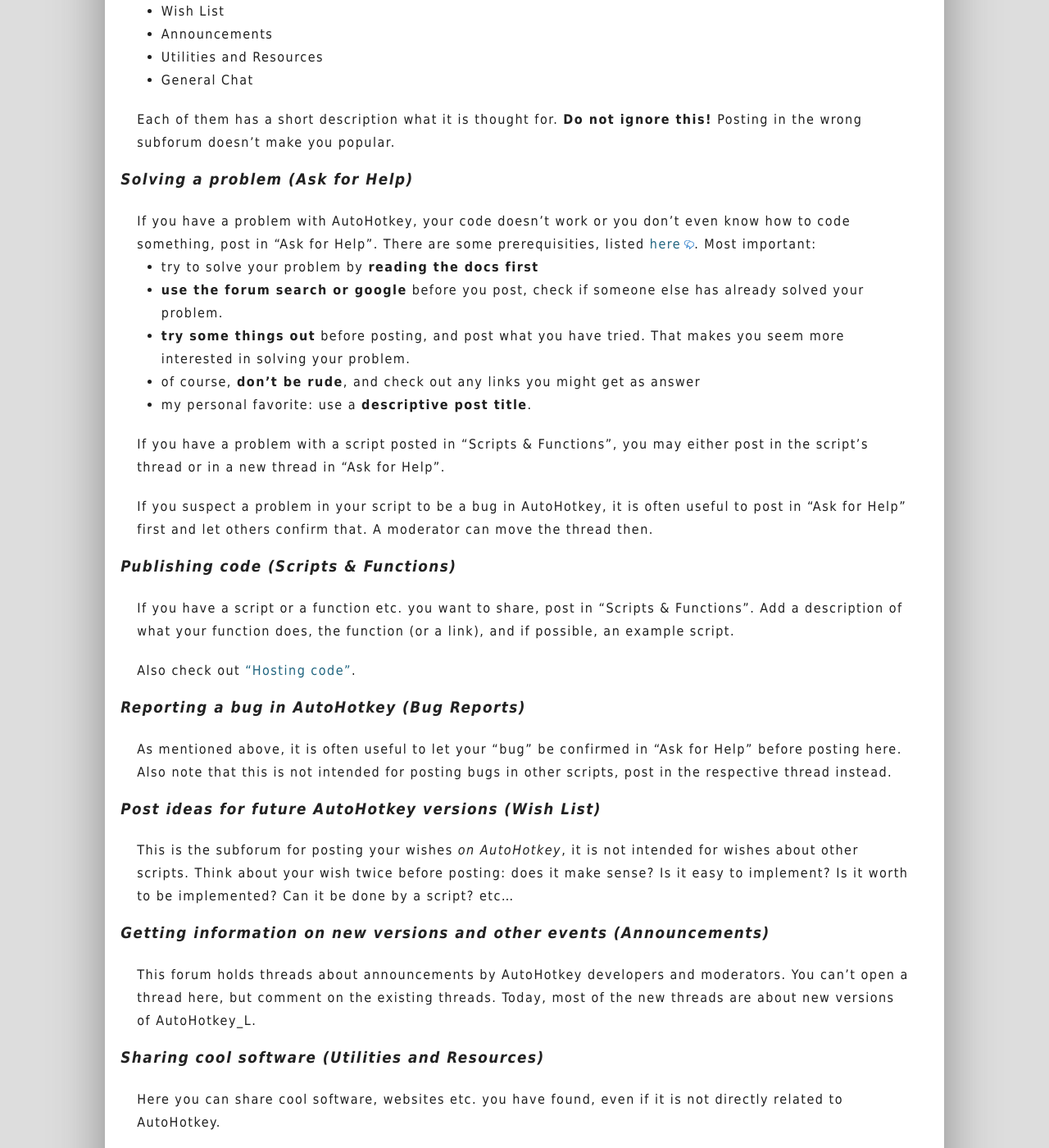
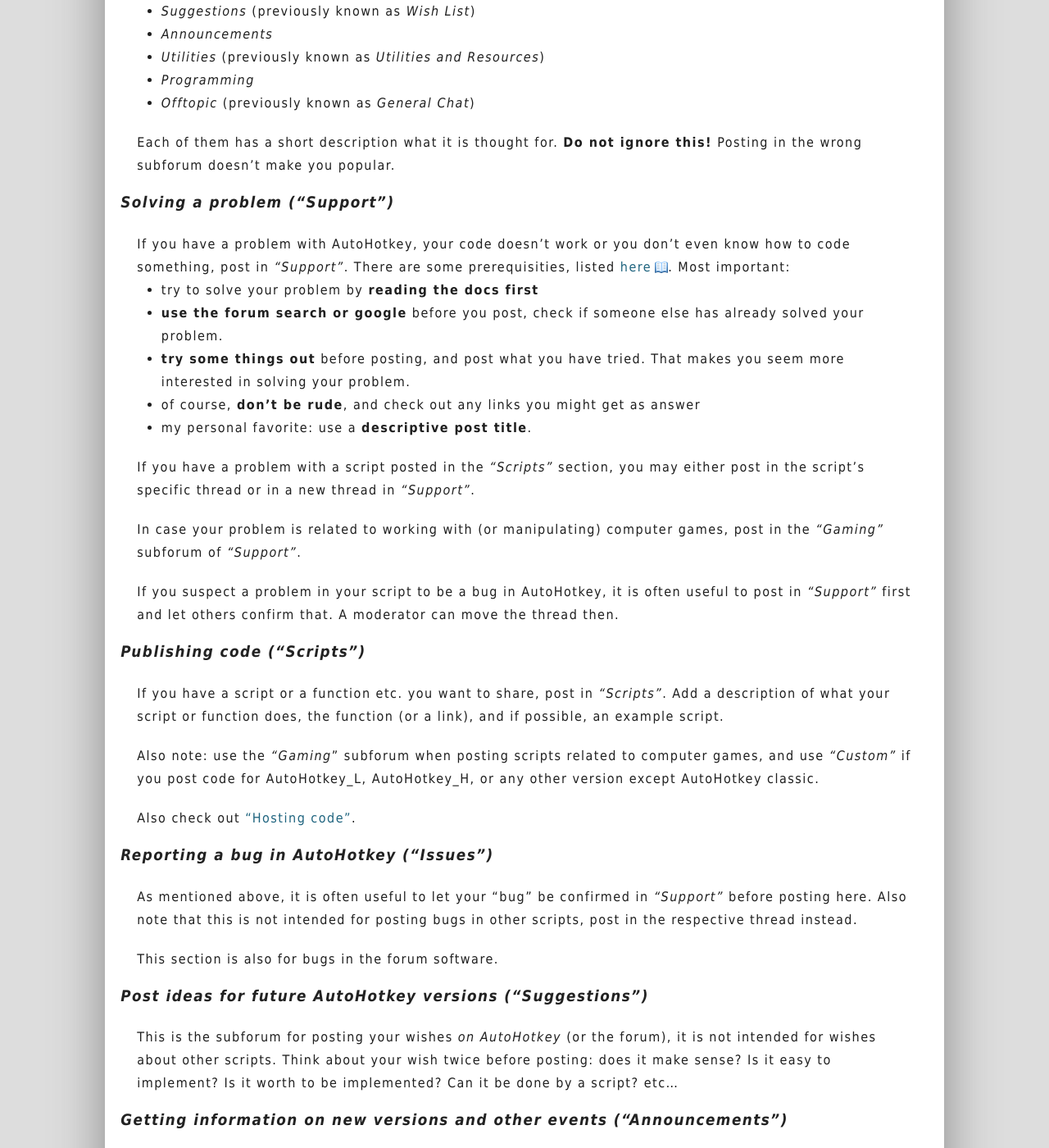
Before and after one commit to maul-esel/ahkbook, a Jekyll site: the page built from en/_posts/2011-11-03-Guide-Forums.markdown, in a window 1280 px wide and 1400 px high, scrolled down 461 px. Shown: the whole window at 82% size. Built offline with Jekyll 4.4.1, drawn with Linux system fonts in a browser that asks for light colours; some of the changed text lies outside the part shown.

Commit message:
adjust to forum update

```diff
--- a/en/_posts/2011-11-03-Guide-Forums.markdown
+++ b/en/_posts/2011-11-03-Guide-Forums.markdown
@@ -7,68 +7,89 @@ permalink: /en/Guide-Forums.html
 # A guide to the AutoHotkey forums
 
 ## Forums for different languages
-There's the [english forum](http://www.autohotkey.com/forum/), the [german forum](http://de.autohotkey.com/forum/), the [chinese forum](http://ahk.5d6d.com/), the [korean forum](http://cafe.naver.com/AutoHotKey) and the [russian forum](http://forum.script-coding.com/viewforum.php?id=13). Of course you're welcome to post in any of these, given you can understand the answers ;-).
+There's the [english forum](http://www.autohotkey.com/community/), the [german forum](http://de.autohotkey.com/forum/), the [chinese forum](http://ahk.5d6d.com/), the [korean forum](http://cafe.naver.com/AutoHotKey) and the [russian forum](http://forum.script-coding.com/viewforum.php?id=13). Of course you're welcome to post in any of these, given you can understand the answers ;-).
 In this section, we will look at the english forum.
 
 ## Subforums
 There are 7 public subforums:
-* Ask for Help
-* Scripts & Functions
-* Bug Reports
-* Wish List
-* Announcements
+* *Support* (previously known as *Ask for Help*)
+* *Scripts* (previously known as *Scripts & Functions*)
+* *Issues* (previously known as *Bug Reports*)
+* *Suggestions* (previously known as *Wish List*)
+* *Announcements*
 
-* Utilities and Resources
-* General Chat
+* *Utilities* (previously known as *Utilities and Resources*)
+* *Programming*
+* *Offtopic* (previously known as *General Chat*)
 
 Each of them has a short description what it is thought for. **Do not ignore this!** Posting in the wrong subforum doesn't make you popular.
 
-### Solving a problem (Ask for Help)
-If you have a problem with AutoHotkey, your code doesn't work or you don't even know how to code something, post in "Ask for Help". There are some prerequisities, listed [here](http://www.autohotkey.com/forum/viewtopic.php?t=4986). Most important:
+### Solving a problem (*"Support"*)
+If you have a problem with AutoHotkey, your code doesn't work or you don't even know how to code something, post in *"Support"*. There are some prerequisities, listed [here](http://www.autohotkey.com/community/viewtopic.php?t=4986). Most important:
 * try to solve your problem by **reading the docs first**
 * **use the forum search or google** before you post, check if someone else has already solved your problem.
 * **try some things out** before posting, and post what you have tried. That makes you seem more interested in solving your problem.
 * of course, **don't be rude**, and check out any links you might get as answer
 * my personal favorite: use a **descriptive post title**.
 
-If you have a problem with a script posted in "Scripts & Functions", you may either post in the script's thread or in a new thread in "Ask for Help".
+If you have a problem with a script posted in the *"Scripts"* section, you may either post in the script's specific thread or in a new thread in *"Support"*.
 
-If you suspect a problem in your script to be a bug in AutoHotkey, it is often useful to post in "Ask for Help" first and let others confirm that. A moderator can move the thread then.
+In case your problem is related to working with (or manipulating) computer games, post in the *"Gaming"* subforum of *"Support"*.
 
-### Publishing code (Scripts & Functions)
-If you have a script or a function etc. you want to share, post in "Scripts & Functions". Add a description of what your function does, the function (or a link), and if possible, an example script.
+If you suspect a problem in your script to be a bug in AutoHotkey, it is often useful to post in *"Support"* first and let others confirm that. A moderator can move the thread then.
+
+### Publishing code (*"Scripts"*)
+If you have a script or a function etc. you want to share, post in *"Scripts"*. Add a description of what your script or function does, the function (or a link), and if possible, an example script.
+
+Also note: use the *"Gaming*" subforum when posting scripts related to computer games, and use *"Custom"* if you post code for AutoHotkey\_L, AutoHotkey\_H, or any other version except AutoHotkey classic.
 
 Also check out ["Hosting code"](#hosting_code).
 
-### Reporting a bug in AutoHotkey (Bug Reports)
-As mentioned above, it is often useful to let your "bug" be confirmed in "Ask for Help" before posting here. Also note that this is not intended for posting bugs in other scripts, post in the respective thread instead.
+### Reporting a bug in AutoHotkey (*"Issues"*)
+As mentioned above, it is often useful to let your "bug" be confirmed in *"Support"* before posting here. Also note that this is not intended for posting bugs in other scripts, post in the respective thread instead.
 
-### Post ideas for future AutoHotkey versions (Wish List)
-This is the subforum for posting your wishes *on AutoHotkey*, it is not intended for wishes about other scripts. Think about your wish twice before posting: does it make sense? Is it easy to implement? Is it worth to be implemented? Can it be done by a script? etc...
+This section is also for bugs in the forum software.
 
-### Getting information on new versions and other events (Announcements)
+### Post ideas for future AutoHotkey versions (*"Suggestions"*)
+This is the subforum for posting your wishes *on AutoHotkey* (or the forum), it is not intended for wishes about other scripts. Think about your wish twice before posting: does it make sense? Is it easy to implement? Is it worth to be implemented? Can it be done by a script? etc...
+
+### Getting information on new versions and other events (*"Announcements"*)
 This forum holds threads about announcements by AutoHotkey developers and moderators. You can't open a thread here, but comment on the existing threads. Today, most of the new threads are about new versions of AutoHotkey\_L.
 
-### Sharing cool software (Utilities and Resources)
+### Sharing cool software (*"Utilities"*)
 Here you can share cool software, websites etc. you have found, even if it is not directly related to AutoHotkey.
 
-### Offtopic (General Chat)
-In "General Chat", you can post about everything you want. You can discuss on what happens in other forums, the web and the rest of the world.
+### Other programming languages (*"Programming"*)
+Here you can chat about other programming languages you used, programming technologies etc. For help requests, consider to go to another forum about the programming language you're using, because there might be more people able to help you.
+
+### More things to talk about (*"Offtopic"*)
+In *"Offtopic"*, you can post about everything you want. You can discuss on what happens in other forums, the web and the rest of the world.
 
 ## Registering
 You can post in the english forum without registration. There's no problem with that, but *please* choose ***any*** nickname and enter it in the field (and do not leave it empty). This makes discussion easier, as otherwise there are sometimes several users named <cite>Guest</cite> discussing with each other.
 
-If you visit the forum often, or you plan to post in "Scripts & Functions", consider a registration. This makes you identifyable by other users (nobody else can post under your nickname) and offers you the possibility to edit posts later or communicate via PM.
+When posting as guest, you'll now also have to answer a little question (to prevent spam bots) such as <cite>What's the 3rd letter of the English alphabet?</cite> or stuff like that.
+
+If you visit the forum often, or you plan to post in *"Scripts"*, consider a registration. This makes you identifyable by other users (nobody else can post under your nickname) and offers you the possibility to edit posts later or to communicate via PM.
 
 ## Terms of Use
-When posting anywhere in the forums, please ensure you don't violate its [Terms of use]().
+When posting anywhere in the forums, please ensure you don't violate its [Terms of use](http://www.autohotkey.com/community/ucp.php?mode=register).
 
 ## Hosting code
 There are pretty much ways to host your code. There's [autohotkey.net](http://www.autohotkey.net), a site which offers free FTP hosting (just create an account there) and a Pastebin, but only for AutoHotkey-related content.
 
 More and more users also use [github](https://www.github.com), where you can host open source code for free (or closed-source for money), regardless of the coding language. Github is also used to [host this site](https://www.github.com/maul-esel/ahkbook/). Usage is a little more complicate, but you'll get used to it, and it has a lot of features.
 
-Of course, you can also use any other hosting site, such as SkyDrive, Dropbox, or include the code directly in your forum posts. If doing so, please enclose the code in `[code] ; my code [/code]` tags. This also applies when posting in "Ask for Help".
+Of course, you can also use any other hosting site, such as SkyDrive, Dropbox, or include the code directly in your forum posts. If doing so, please enclose the code in `[code] ; my code [/code]` tags. This also applies when posting in *"Support"*.
+
+You can also combine github and posting in the forum: on github, create a so-called ["gist"](https://gist.github.com/) (which acts like a normal repo, but can be handled much easier) and paste your code there (or upload your files). Then take the gist id (the number at the end of the link to your gist) and post it in the forum like so: `[gist]1234567[/gist]` (put your gist id in the place of `1234567`). In this way, you can
+
+* manage your code via the github web interface or the git command line
+* directly have the code in your post
+* deal with multiple files
+* have syntax highlighting for AutoHotkey and many other languages
+
+It will look like so: <script src="https://gist.github.com/1808118.js"></script>
 
 ## IRC
-There's also an IRC channel for AutoHotkey available. Just check out [this post](http://www.autohotkey.com/forum/viewtopic.php?t=28311).
+There's also an IRC channel for AutoHotkey available. Just check out [this post](http://www.autohotkey.com/community/viewtopic.php?t=28311).
```
